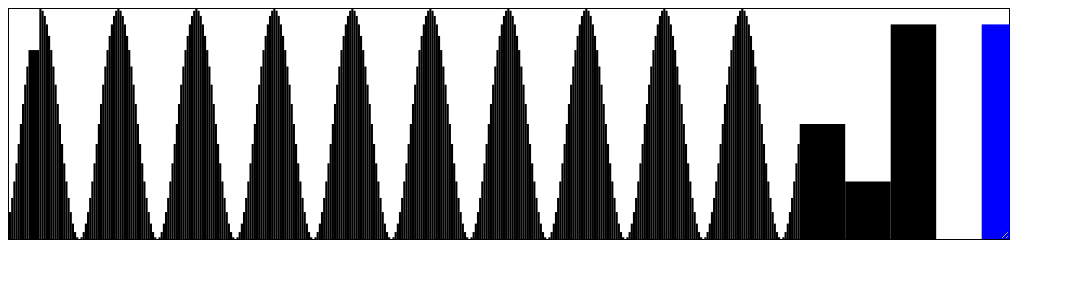
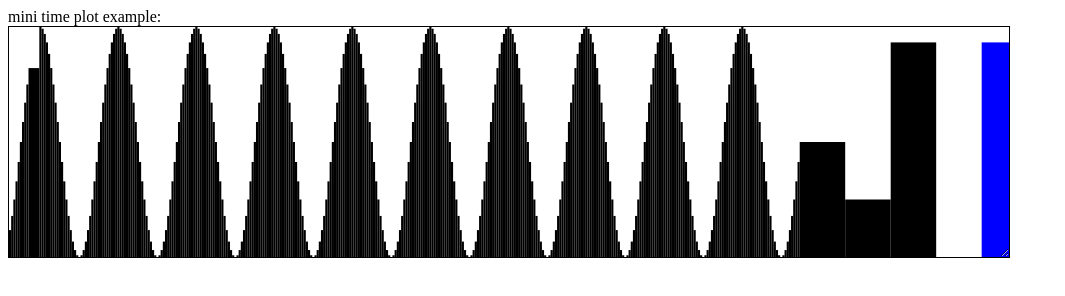
Before and after one commit to adderek/mtplot, a plain HTML site: page index.html in a window 1280 px wide. Shown: the whole page, without its empty margins (0-1065 px from the left). Drawn offline with Linux system fonts and the light colour scheme.

Commit message:
Add some text on top

```diff
--- a/index.html
+++ b/index.html
@@ -1,6 +1,7 @@
 <!DOCTYPE html>
 <html>
     <body>
+        mini time plot example:
         <div id="container" style="border:1px solid black;height: 230px;width: 1000px;resize: both;overflow: hidden;"></div>
 
         <script type="module">
```
